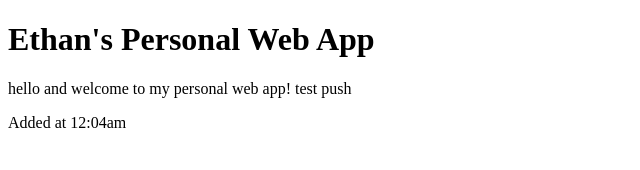
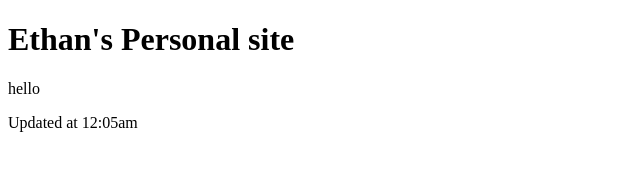
Before and after one commit to Ethanb75/homelab, a website: page personal-web-app/site/index.html in a window 1280 px wide. Shown: the whole page, without its empty margins (0-640 px from the left). Drawn offline with Linux system fonts and the light colour scheme.

Commit message:
test push

```diff
--- a/ansible/playbooks/deploy-personal-web-app.yml
+++ b/ansible/playbooks/deploy-personal-web-app.yml
@@ -14,7 +14,7 @@
           nameserver 1.1.1.1
         owner: root
         group: root
-        mode: "0644"
+        mode: "0644" # rw-r--r--: owner (root) can read/write, group and others read-only
 
     - name: Install Docker and Docker Compose
       ansible.builtin.apt:
@@ -34,7 +34,7 @@
       ansible.builtin.file:
         path: "{{ app_dir }}/site"
         state: directory
-        mode: "0755"
+        mode: "0755" # rwxr-xr-x: owner can read/write/enter dir, group and others can read/enter
 
     - name: Copy Docker Compose file
       ansible.builtin.copy:
--- a/personal-web-app/site/index.html
+++ b/personal-web-app/site/index.html
@@ -4,9 +4,9 @@
     <title>Homelab CI/CD Test</title>
 </head>
 <body>
-    <h1>Ethan's Personal Web App</h1>
-    <p>hello and welcome to my personal web app! test push</p>
-    <p>Added at 12:04am</p>
+    <h1>Ethan's Personal site</h1>
+    <p>hello</p>
+    <p>Updated at 12:05am</p>
     <!-- raw html -->
     <!-- web assembly -->
     <!-- canvas? see book -->
```
